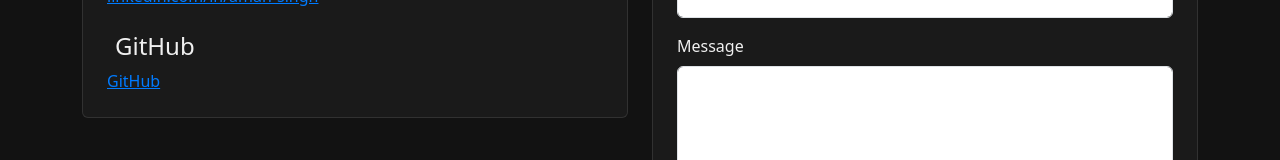
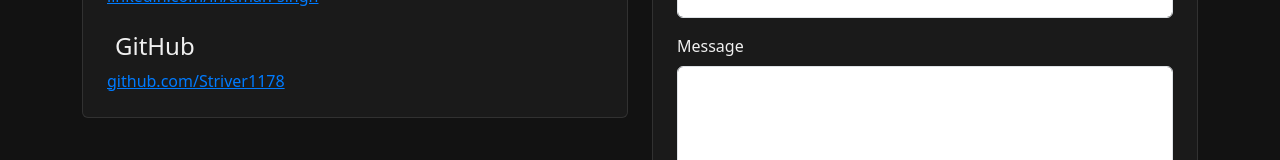
Before and after one commit to Striver1178/MyPortfolio, a website: page public/index.html in a window 1280 px wide. Shown: the part 1377-1537 px from the top of the page. Drawn offline with nearby package versions, Linux system fonts and the light colour scheme; some icons are missing.

Commit message:
Update index.html

```diff
--- a/public/index.html
+++ b/public/index.html
@@ -107,7 +107,7 @@
           <a href="https://linkedin.com/in/aman-singh-021845259" target="_blank">linkedin.com/in/aman-singh</a>
 
           <h4 class="mt-4"><i class="bi bi-github me-2"></i> GitHub</h4>
-          <a href="https://github.com/Striver1178" target="_blank">GitHub</a>
+          <a href="https://github.com/Striver1178" target="_blank">github.com/Striver1178</a>
         </div>
       </div>
       <div class="col-lg-6 mt-4 mt-lg-0">
```
